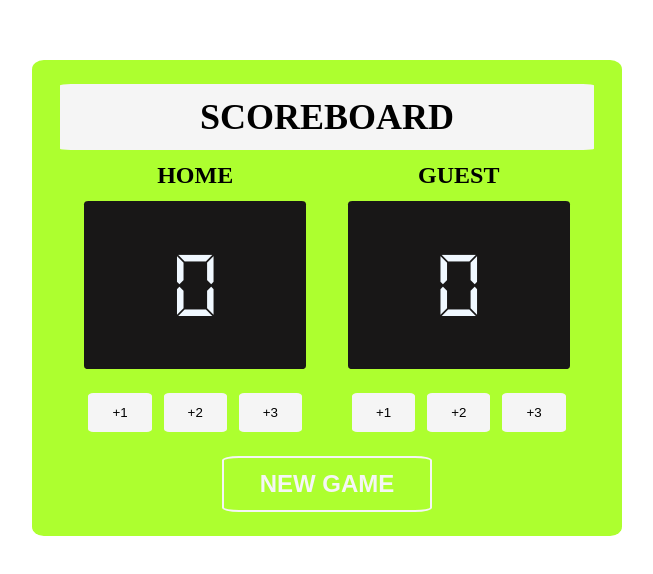
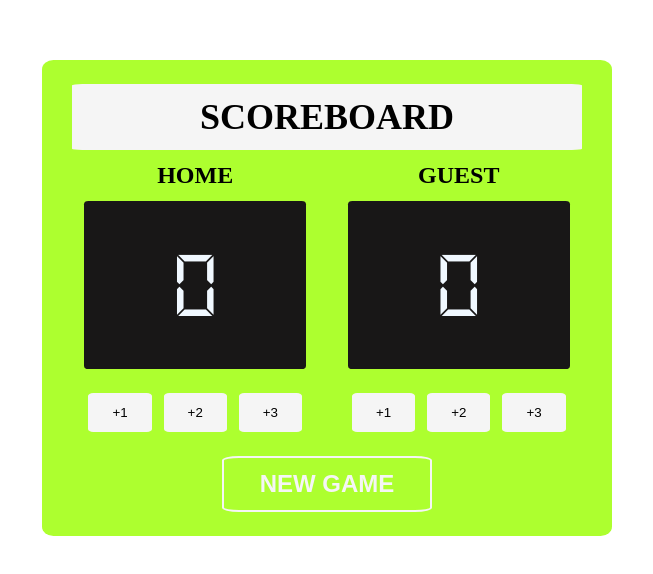
Before and after one commit to livingsarkwah/Scoreboard, a website built with Vite: page index.html in a window 1280 px wide. Shown: the part 102-676 px from the top of the page, without its empty margins (313-966 px from the left). Built offline with nearby package versions, Linux system fonts and the light colour scheme.

Commit message:
Update index.css

```diff
--- a/index.css
+++ b/index.css
@@ -28,7 +28,7 @@ button {
     flex-direction: column;
     align-items: center;
     background: greenyellow;
-    padding: 24px 52px;
+    padding: 24px 42px;
 }
 .game {
     display: flex;
@@ -44,7 +44,7 @@ h2 {
     background: whitesmoke;
     text-align: center;
     width: 100%;
-    padding: 12px 24px;
+    padding: 12px;
     margin-bottom: 12px;
 }
 
```
